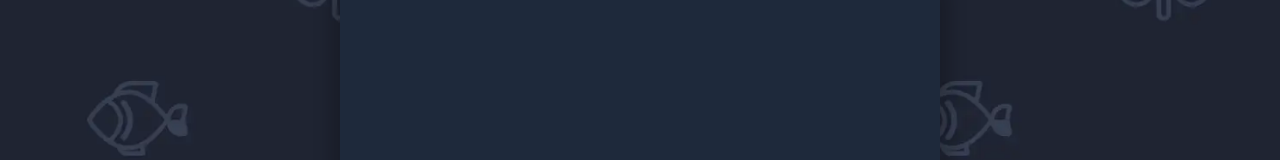
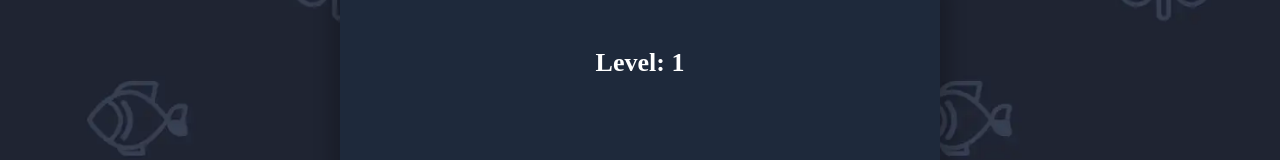
Before and after one commit to AlexRutkovskiy/words_game, a React (Vite) app: page / in a window 1280 px wide. Both pictures are taken after a click on the button "START GAME". Shown: the top 160 px of the page. Built offline with nearby package versions, Linux system fonts and the light colour scheme.

Commit message:
Feat: add game screen

```diff
--- a/src/shared/consts/dictionary.ts
+++ b/src/shared/consts/dictionary.ts
@@ -22,6 +22,9 @@ export const DICTIONARY = {
                 TITLE: "Finish",
                 DESCRIPTION: "Congratulations on successfully completing the game."
             }
+        },
+        LEVEL: {
+            TITLE: "Level:"
         }
     }
 }
--- a/src/widget/game/Game.tsx
+++ b/src/widget/game/Game.tsx
@@ -1,9 +1,14 @@
 import { Screen } from "@components/screen";
+import { Title } from "@components/title";
+import { DICTIONARY } from "@shared/consts/dictionary";
 
 import { LEVEL_POINTS } from '@shared/consts/level';
 import { useLevels } from "@shared/hooks/useLevels";
 import { useManage } from '@shared/hooks/useManage';
 
+import "./game.scss";
+
+const mainClass = 'game';
 const screens = [LEVEL_POINTS.START, LEVEL_POINTS.FINISH];
 
 export const Game = () => {
@@ -21,7 +26,10 @@ export const Game = () => {
     }
 
     return (
-        <>
-        </>
+        <div className={mainClass}>
+            <Title tag="h3" position="center">
+                {`${DICTIONARY.PAGES.LEVEL.TITLE} ${currentLevel}`}
+            </Title>
+        </div>
     )
 }
--- /dev/null
+++ b/src/widget/game/game.scss
@@ -0,0 +1,10 @@
+$name: "game";
+
+.#{$name} {
+    display: flex;
+    flex-direction: column;
+    align-items: center;
+    gap: 20px;
+    width: 100%;
+    height: 100%;
+}
```
